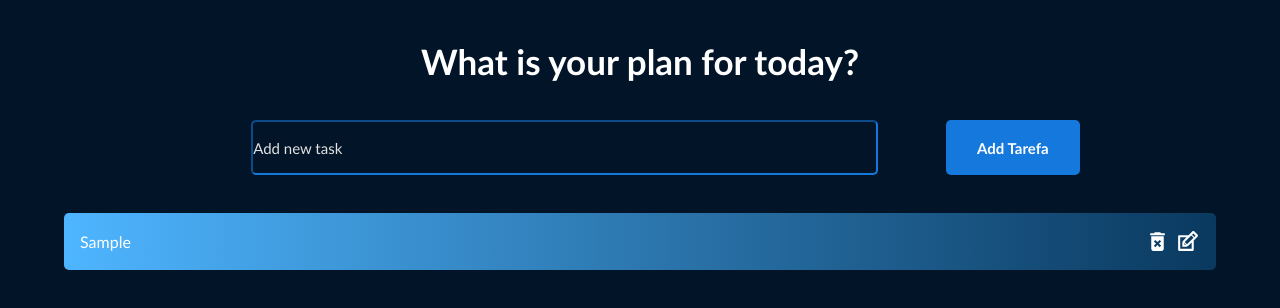
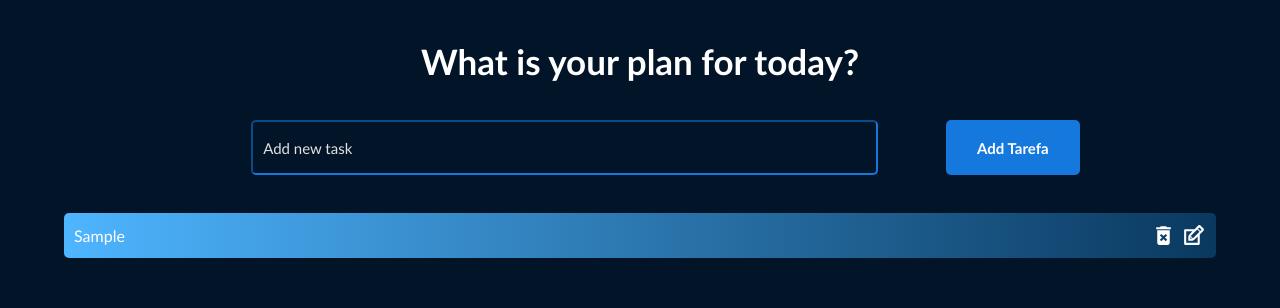
Before and after one commit to Mathluiz23/todolist, a React (Create React App) app: page /task in a window 1280 px wide. Both pictures are taken after typing "Sample" into the empty fields and a click on the button "Add Tarefa". Shown: the top 308 px of the page. Built offline with nearby package versions, Linux system fonts and the light colour scheme.

Commit message:
:recycle: refactor: function save localstorage, implementing if null logic_2

```diff
--- a/src/components/Todo.jsx
+++ b/src/components/Todo.jsx
@@ -24,7 +24,7 @@ function Todo({ todos, doneTask, removeTask, updateTask,  }) {
       className={todo.isComplete ? 'todo-row complete' : 'todo-row'}
       key={index}
     >
-      <div key={todo.id} onClick={() => doneTask(todo.id)}>
+      <div className="task" key={todo.id} onClick={() => doneTask(todo.id)}>
         {todo.text}
       </div>
       <div className='icons'>
--- a/src/css/App.css
+++ b/src/css/App.css
@@ -60,6 +60,7 @@ h1 {
   color: #fff;
   font-size: 16px;
   margin: auto;
+  padding: 10px;
 }
 
 .todo-input::placeholder {
@@ -104,6 +105,7 @@ h1 {
 .todo-row {
   display: flex;
   justify-content: space-between;
+  flex-wrap: wrap;
   align-items: center;
   margin: 4px auto;
   color: #fff;
@@ -114,9 +116,11 @@ h1 {
 
   );
 
-  padding: 16px;
+  padding: 10px;
   border-radius: 5px;
   width: 90%;
+  height: auto;
+  /* border: solid red; */
 }
 
 .todo-row:nth-child(5n + 1) {
@@ -186,6 +190,11 @@ h1 {
   width: 90%;
 }
 
+.task {
+  flex-wrap: wrap;
+  /* border: solid yellow; */
+}
+
 /* Responsividade */
 @media screen and
 (min-width: 200px) and
@@ -209,4 +218,9 @@ h1 {
     margin-bottom: 30px;
     /* border: solid yellow; */
   }
+
+  .task {
+    flex-wrap: wrap;
+    /* border: solid yellow; */
+  }
 }
```
